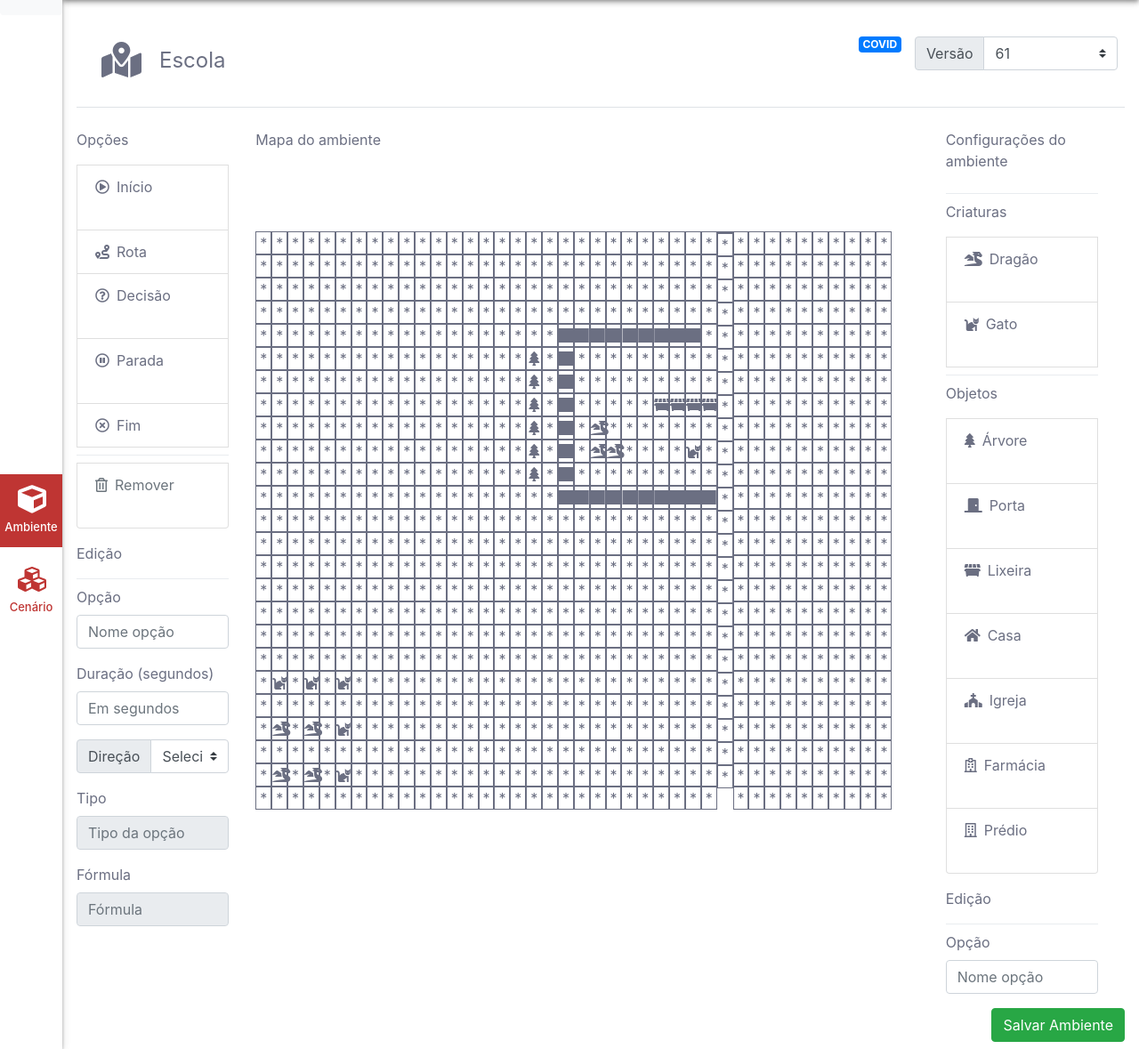
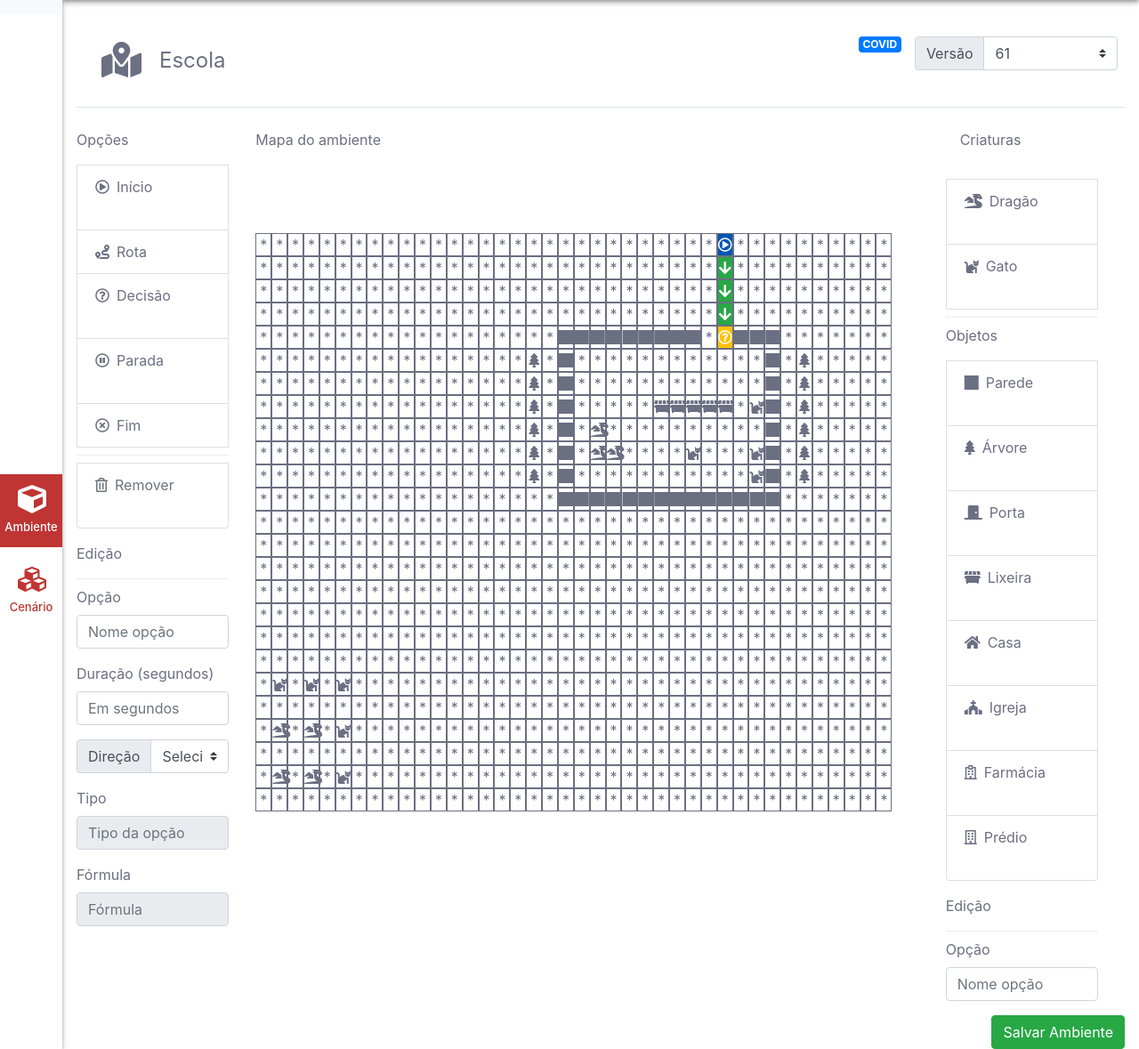
Before and after one commit to rauldosS/simulador, a Django app: page /ambiente/1/61 in a window 1280 px wide. Shown: the part 65-1244 px from the top of the page at 89% size. Run offline with Django 3.2, Linux system fonts and the light colour scheme; data comes from the database, SQL or seed files in the repository; both versions use the stored data as it was after the commit; some libraries are stand-ins or nearby versions.

Commit message:
update simulador

```diff
--- a/ambiente/admin.py
+++ b/ambiente/admin.py
@@ -11,8 +11,8 @@
 @admin.register(Opcao)
 class OpcaoAdmin(admin.ModelAdmin):
     list_display = ['id', 'ambiente', 'opcao', 'direcao', 'duracao', 'versao']
-    list_filter = ['ambiente']
-    search_filter = ['ambiente', 'opcao']
+    list_filter = ['ambiente', 'versao']
+    search_filter = ['ambiente', 'opcao', 'versao']
 
 @admin.register(Decisao)
 class DecisaoAdmin(admin.ModelAdmin):
--- a/ambiente/models.py
+++ b/ambiente/models.py
@@ -33,6 +33,7 @@
         ('D', 'Direita'),
         ('B', 'Baixo'),
         ('E', 'Esquerda'),
+        ('DC', 'Decisão'),
     )
 
     TIPO_CHOICES = (
@@ -49,7 +50,7 @@
     opcao = models.CharField('Opção', max_length=10)
     icone = models.CharField(max_length=255, blank=True, null=True)
     nome = models.CharField('Nome', max_length=255)
-    direcao = models.CharField('Direcao', max_length=1, choices=DIRECAO_CHOICES, blank=True, null=True)
+    direcao = models.CharField('Direcao', max_length=2, choices=DIRECAO_CHOICES, blank=True, null=True)
     duracao = models.IntegerField('Tempo em segundos')
     tipo = models.CharField('Tipo de opção', max_length=1, choices=TIPO_CHOICES)
     formula = models.CharField('Fórmula', max_length=1000)
--- a/ambiente/templates/ambiente/ambiente.html
+++ b/ambiente/templates/ambiente/ambiente.html
@@ -126,33 +126,33 @@
 
                     <!-- Configurações ambiente -->
                     <div class="col-2">
-                        <p class="pt-3">Configurações do ambiente</p>
                         <div class="list-group">
-                            <div class="dropdown-divider"></div>
-                            <p class="">Criaturas</p>
-                            <a onclick="selecionarTipo('O', 'fas fa-dragon', 'fa-dragon')" tipo="" class="list-group-item list-group-item-action"><i class="fas fa-dragon mr-2"></i>Dragão</a>
-                            <a onclick="selecionarTipo('O', 'fas fa-cat', 'fa-cat')" tipo="" class="list-group-item list-group-item-action"><i class="fas fa-cat mr-2"></i>Gato</a>
-                            <!-- <a onclick="selecionarTipo('O', 'fas fa-male', 'fa-male')" tipo="" class="list-group-item list-group-item-action"><i class="fas fa-male mr-2"></i>Parada</a>
-                            <a onclick="selecionarTipo('O', 'fas fa-walking', 'fa-walking')" tipo="" class="list-group-item list-group-item-action"><i class="fas fa-walking mr-2"></i>Caminhando</a>
-                            <a onclick="selecionarTipo('O', 'fas fa-running', 'fa-running')" tipo="" class="list-group-item list-group-item-action"><i class="fas fa-running mr-2"></i>Correndo</a>
-                            <a onclick="selecionarTipo('O', 'fas fa-users', 'fa-users')" tipo="" class="list-group-item list-group-item-action"><i class="fas fa-users mr-2"></i>Grupo</a>
-                            <a onclick="selecionarTipo('O', 'fas fa-chalkboard-teacher', 'fa-chalkboard-teacher')" tipo="" class="list-group-item list-group-item-action"><i class="fas fa-chalkboard-teacher mr-2"></i>Sentada</a> -->
+                            <!-- <div class="dropdown-divider"></div> -->
+                            <p class="p-3">Criaturas</p>
+                            <a onclick="selecionarTipo('O', 'fas fa-dragon', 'fa-dragon')" tipo="fa-dragon" class="list-group-item objeto list-group-item-action"><i class="fas fa-dragon mr-2"></i>Dragão</a>
+                            <a onclick="selecionarTipo('O', 'fas fa-cat', 'fa-cat')" tipo="fa-cat" class="list-group-item objeto list-group-item-action"><i class="fas fa-cat mr-2"></i>Gato</a>
+                            <!-- <a onclick="selecionarTipo('O', 'fas fa-male', 'fa-male')" tipo="" class="list-group-item objeto list-group-item-action"><i class="fas fa-male mr-2"></i>Parada</a>
+                            <a onclick="selecionarTipo('O', 'fas fa-walking', 'fa-walking')" tipo="" class="list-group-item objeto list-group-item-action"><i class="fas fa-walking mr-2"></i>Caminhando</a>
+                            <a onclick="selecionarTipo('O', 'fas fa-running', 'fa-running')" tipo="" class="list-group-item objeto list-group-item-action"><i class="fas fa-running mr-2"></i>Correndo</a>
+                            <a onclick="selecionarTipo('O', 'fas fa-users', 'fa-users')" tipo="" class="list-group-item objeto list-group-item-action"><i class="fas fa-users mr-2"></i>Grupo</a>
+                            <a onclick="selecionarTipo('O', 'fas fa-chalkboard-teacher', 'fa-chalkboard-teacher')" tipo="" class="list-group-item objeto list-group-item-action"><i class="fas fa-chalkboard-teacher mr-2"></i>Sentada</a> -->
 
                             <div class="dropdown-divider"></div>
                             <p class="">Objetos</p>
-                            <a onclick="selecionarTipo('O', 'fas fa-tree', 'fa-tree')" tipo="" class="list-group-item list-group-item-action"><i class="fas fa-tree mr-2"></i>Árvore</a>
-                            <a onclick="selecionarTipo('O', 'fas fa-door', 'fa-door-closed')" tipo="" class="list-group-item list-group-item-action"><i class="fas fa-door-closed mr-2"></i>Porta</a>
-                            <a onclick="selecionarTipo('O', 'fas fa-dumpster', 'fa-dumpster')" tipo="" class="list-group-item list-group-item-action"><i class="fas fa-dumpster mr-2"></i>Lixeira</a>
-                            <a onclick="selecionarTipo('O', 'fas fa-home', 'fa-home')" tipo="" class="list-group-item list-group-item-action"><i class="fas fa-home mr-2"></i>Casa</a>
-                            <a onclick="selecionarTipo('O', 'fas fa-church', 'fa-church')" tipo="" class="list-group-item list-group-item-action"><i class="fas fa-church mr-2"></i>Igreja</a>
-                            <a onclick="selecionarTipo('O', 'far fa-hospital', 'fa-hospital')" tipo="" class="list-group-item list-group-item-action"><i class="far fa-hospital mr-2"></i>Farmácia</a>
-                            <a onclick="selecionarTipo('O', 'far fa-building', 'fa-building')" tipo="" class="list-group-item list-group-item-action"><i class="far fa-building mr-2"></i>Prédio</a>
+                            <a onclick="selecionarTipo('O', 'fas fa-square-full', 'fa-square-full')" tipo="fa-square-full" class="list-group-item objeto list-group-item-action"><i class="fas fa-square-full mr-2"></i>Parede</a>
+                            <a onclick="selecionarTipo('O', 'fas fa-tree', 'fa-tree')" tipo="fa-tree" class="list-group-item objeto list-group-item-action"><i class="fas fa-tree mr-2"></i>Árvore</a>
+                            <a onclick="selecionarTipo('O', 'fas fa-door', 'fa-door-closed')" tipo="fa-door" class="list-group-item objeto list-group-item-action"><i class="fas fa-door-closed mr-2"></i>Porta</a>
+                            <a onclick="selecionarTipo('O', 'fas fa-dumpster', 'fa-dumpster')" tipo="fa-dumpster" class="list-group-item objeto list-group-item-action"><i class="fas fa-dumpster mr-2"></i>Lixeira</a>
+                            <a onclick="selecionarTipo('O', 'fas fa-home', 'fa-home')" tipo="fa-home" class="list-group-item objeto list-group-item-action"><i class="fas fa-home mr-2"></i>Casa</a>
+                            <a onclick="selecionarTipo('O', 'fas fa-church', 'fa-church')" tipo="fa-church" class="list-group-item objeto list-group-item-action"><i class="fas fa-church mr-2"></i>Igreja</a>
+                            <a onclick="selecionarTipo('O', 'far fa-hospital', 'fa-hospital')" tipo="fa-hospital" class="list-group-item objeto list-group-item-action"><i class="far fa-hospital mr-2"></i>Farmácia</a>
+                            <a onclick="selecionarTipo('O', 'far fa-building', 'fa-building')" tipo="fa-building" class="list-group-item objeto list-group-item-action"><i class="far fa-building mr-2"></i>Prédio</a>
                         </div>
                         <p class="pt-3">Edição</p>
                         <div class="dropdown-divider"></div>
                         <div class="form-group">
-                            <label for="nome_opcao_selecionada">Opção</label>
-                            <input id="nome_opcao_selecionada" type="text" class="form-control" placeholder="Nome opção">
+                            <label for="asfasf_opcao_selecionada">Opção</label>
+                            <input id="asfasf_opcao_selecionada" type="text" class="form-control" placeholder="Nome opção">
                         </div>
                     </div>
 
@@ -199,18 +199,17 @@
             opcao_documento = document.getElementById('{{ opcao.opcao }}')
 
             opcao_documento.innerHTML = ''
-            opcao_documento.classList.add(opcoes['{{ opcao.tipo }}'][1], 'opcao_selecionada')
-            opcao_documento.classList.add('{{ opcao.tipo }}' == 'O' ? 'bg-white' : '')
+            opcao_documento.classList.add('{{ opcao.tipo }}' == 'O' ? 'bg-white' : opcoes['{{ opcao.tipo }}'][1], 'opcao_selecionada')
             opcao_documento.setAttribute('onclick', `atualizarMenuEdicao('${'{{ opcao.opcao }}'}', '${'{{ opcao.tipo }}'}')`)
             opcao_documento.setAttribute('title', '{{ opcao.nome }}')
             opcao_documento.setAttribute('direcao', '{{ opcao.direcao }}')
             opcao_documento.setAttribute('duracao', '{{ opcao.duracao }}')
             opcao_documento.setAttribute('tipo_opcao', '{{ opcao.tipo }}')
+            opcao_documento.setAttribute('icone', '{{ opcao.icone }}')
 
             i = document.createElement('i')
 
             if ('{{ opcao.tipo }}' == 'O') {
-                console.log('{{ opcao.icone }}')
                 i.setAttribute('class', '{{ opcao.icone }}')
             } else {
                 i.setAttribute('class', '{{ opcao.tipo }}' == 'R' ? `${rotas['{{ opcao.direcao }}']} text-white` : opcoes['{{ opcao.tipo }}'][0])
@@ -247,12 +246,8 @@
 
         document.querySelectorAll('[tipo]').forEach(el => { el.classList = 'list-group-item list-group-item-action' })
 
-        if (tipo == 'O') {
-            document.querySelector(`.${dado}`).parentNode.classList.add(opcoes[tipo][1], 'text-white')
-            objeto_selecionado = icone
-        } else {
-            document.querySelector(`[tipo=${tipo}]`).classList.add(opcoes[tipo][1], 'text-white')
-        }
+        objeto_selecionado = icone
+        document.querySelector(tipo == 'O' ? `[tipo="${dado}"]` : `[tipo="${tipo}"]`).classList.add(tipo == 'O' ? opcoes['O'][1] : opcoes[tipo][1], 'text-white')
     }
 
     ativarOpcao = (opcao) => {
@@ -280,10 +275,10 @@
 
         if (tipo == 'D') {
             elemento_opcao.setAttribute('direcao', 'DC')
-            document.getElementById('direcao_opcao_selecionada').disabled = 'false'
+            document.getElementById('direcao_opcao_selecionada').disabled = true
         } else {
             elemento_opcao.setAttribute('direcao', 'C')
-            document.getElementById('direcao_opcao_selecionada').disabled = 'true'
+            document.getElementById('direcao_opcao_selecionada').disabled = false
             adicionar_formulas()
         }
     }
@@ -347,6 +342,9 @@
         document.getElementById('duracao_opcao_selecionada').value = opcao_marcada.getAttribute('duracao')
         document.getElementById('direcao_opcao_selecionada').value = opcao_marcada.getAttribute('direcao')
         document.getElementById('tipo_opcao_selecionada').value = opcoes[opcao_marcada.getAttribute('tipo_opcao')][2]
+
+        let direcao = document.getElementById('direcao_opcao_selecionada')
+        opcao_marcada.getAttribute('tipo_opcao') == 'D' ? direcao.disabled = true : direcao.disabled = false
 
         document.querySelector(`option[value="${opcao_marcada.getAttribute('direcao')}"`).setAttribute('selected', 'true')
     }
```
Also changed, not shown: ambiente/migrations/0014_auto_20201109_1830.py (added), db.sqlite3.
